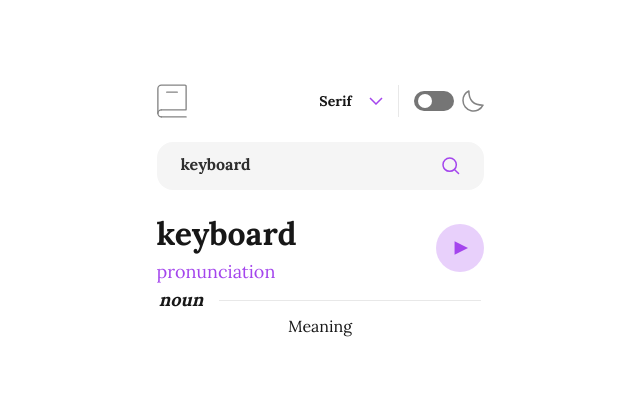
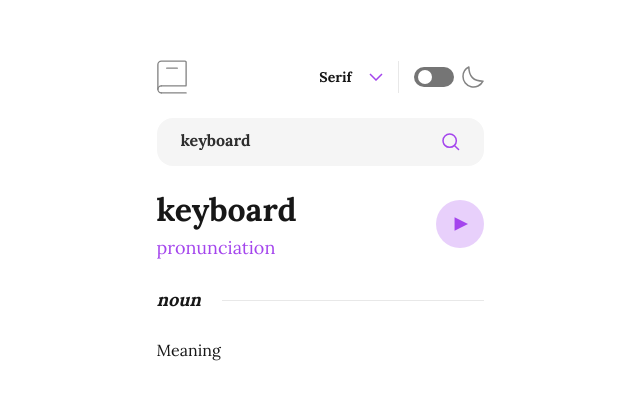
Before and after one commit to YokoMentor/dictionary-app, a Next.js app: page / in a window 1280 px wide. Shown: the part 189-588 px from the top of the page, without its empty margins (320-960 px from the left). Built offline with nearby package versions, Linux system fonts and the light colour scheme.

Commit message:
Noun heading adjustment

```diff
--- a/app/page.tsx
+++ b/app/page.tsx
@@ -27,12 +27,12 @@ export default function Page() {
           </div>
           <div className={`${styles.icon_play} w-[48px] h-[48px] bg-no-repeat bg-center bg-contain`}></div>
         </div>
-        <div className='flex flex-col items-center w-full'>
+        <div className='flex flex-col text-left w-full mt-6'>
           <div className='flex flex-row justify-between items-center'>
             <div className='font-bold text-lg italic mr-4'>noun</div>
             <div className={`${styles.divider_h}`}></div>
           </div>
-          <div className=''>Meaning</div>
+          <div className='mt-6'>Meaning</div>
         </div>
       </div>
     </div>
```
